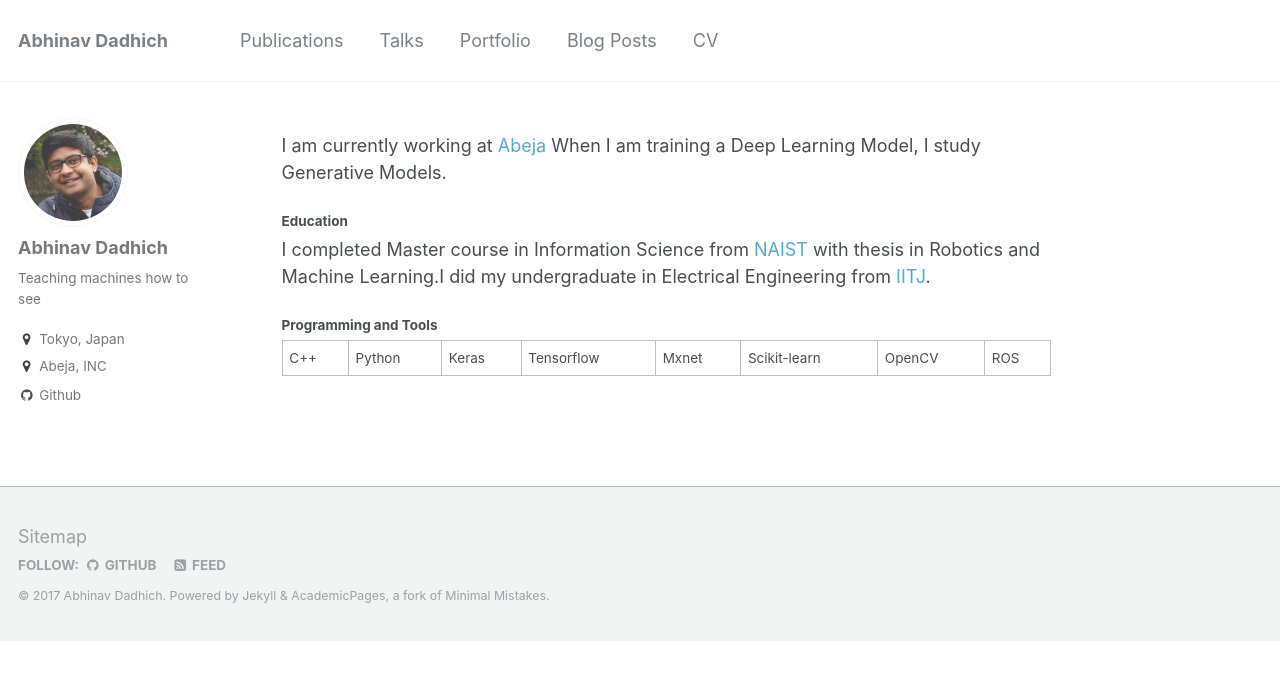
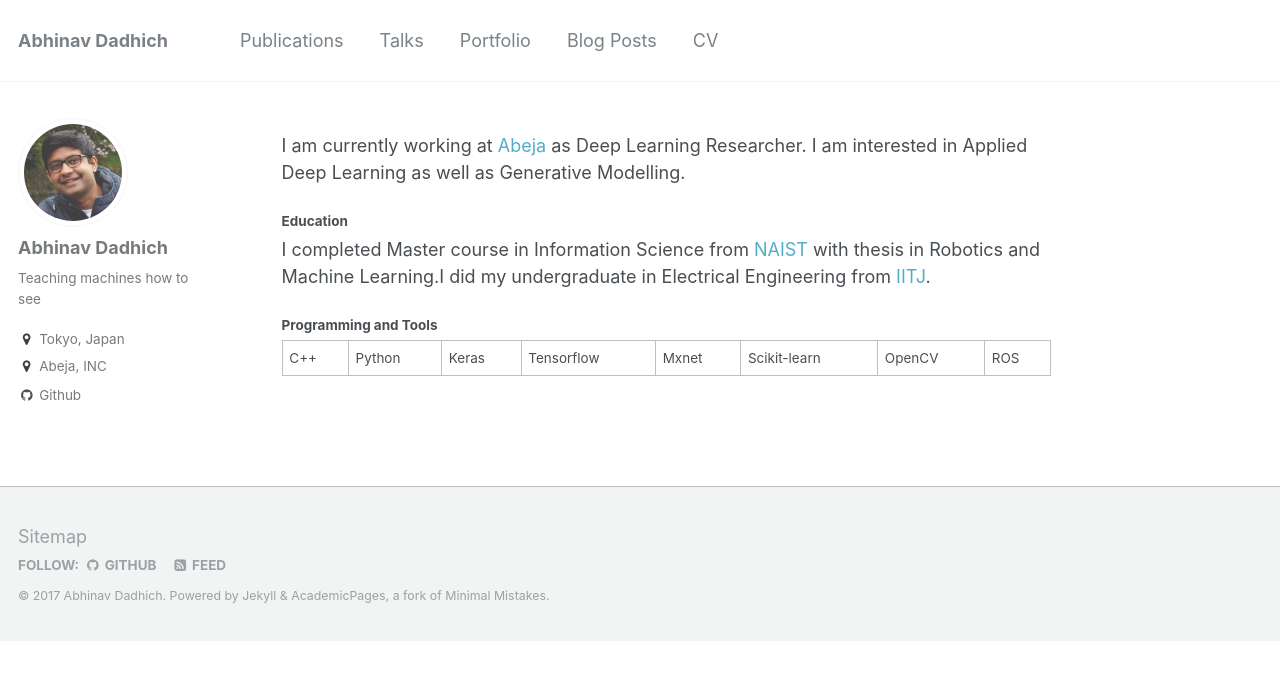
Before and after one commit to ResByte/ResByte.github.io, a Jekyll site: the page built from _pages/about.md, in a window 1280 px wide. Shown: the top 680 px of the page. Built offline with Jekyll 4.4.1, drawn with Linux system fonts in a browser that asks for light colours.

Commit message:
Update about.md

```diff
--- a/_pages/about.md
+++ b/_pages/about.md
@@ -9,7 +9,7 @@ redirect_from:
 ---
 
 
-I am currently working at [Abeja](http://www.abeja.asia) When I am training a Deep Learning Model, I study Generative Models.
+I am currently working at [Abeja](http://www.abeja.asia) as Deep Learning Researcher. I am interested in Applied Deep Learning as well as Generative Modelling.
 
 #### Education
 
```
